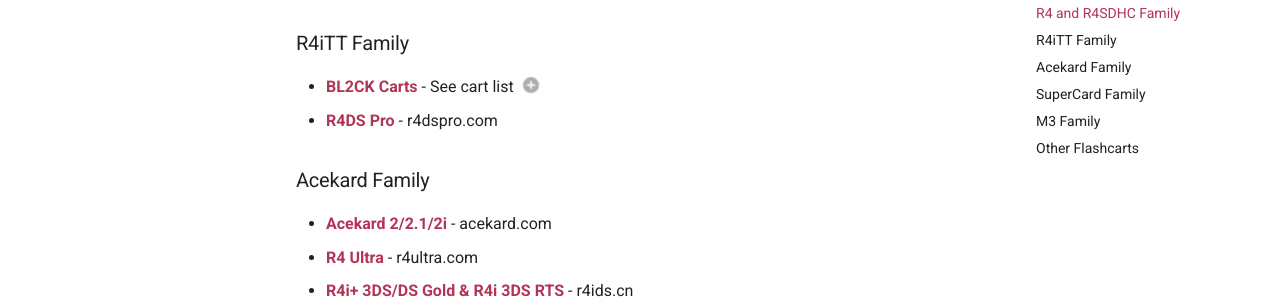
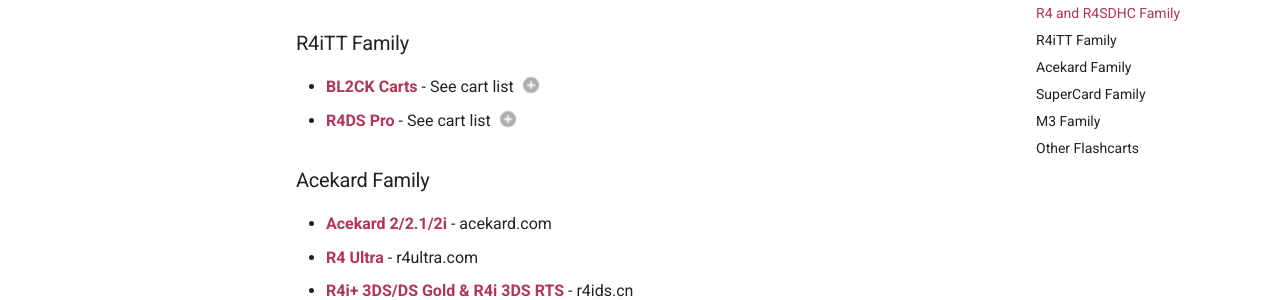
Before and after one commit to Sanrax/flashcart-guides, an MkDocs documentation site: the page built from docs/index.md, in a window 1280 px wide and 900 px high, scrolled down 997 px. Shown: the part 149-449 px from the top of the window. Built offline with MkDocs 1.6.1 and Material for MkDocs 9.7.7, drawn with Linux system fonts in a browser that asks for light colours; comment, search, counter and statistics services are not loaded; some of the changed lines change nothing that is shown.

Commit message:
Update compatibility lists

```diff
--- a/docs/index.md
+++ b/docs/index.md
@@ -38,43 +38,46 @@
 </div>
 
 1.  **Compatibility List**
-    - Ace3DS+ (ace3ds.com)
-    - Ace3DS X (ace3ds.com)
+    - Ace3DS+
+    - Ace3DS X
     - \### in 1 combo cart
-    - ge.ndsi.in GEi HOT
     - r4azure.com carts
+    - r4inp.com carts
     - r4isdhc.com.cn carts
-    - r4isdhc.hk 2020+ carts with a star-shaped year number - [(Image)](https://preview.redd.it/8fzy9qyb8w5c1.jpg?auto=webp&s=b2cb57b5df8b125c97e623acf6297799d99c0a97)
+    - r4iwood.cn carts
+    - r4isdhc.hk 2020+ carts
     - r4li.com carts
     - r4infinity.com 2
     - r4ixds.com 2014 white version
     - woodr4isdhc.com carts
+    - ge.ndsi.in GEi HOT
 
 ### R4iTT Family
 
 <div class="annotate" markdown>
 
 - [**BL2CK Carts**](cart-guides/bl2ck.md) - See cart list (1)
-- [**R4DS Pro**](cart-guides/r4dspro.md "<img src="images/r4dspro.jpg" alt="R4DS Pro" width="100">") - r4dspro.com
+- [**R4DS Pro**](cart-guides/r4dspro.md "<img src="images/r4dspro.jpg" alt="R4DS Pro" width="100">") - See cart list (2)
 
 </div>
 
 1.  **Compatibility List**
     - *Default Version:*
         - Acekard 2/2.1/2i clone carts that can't boot AKAIO 1.9.0
-        - R4i Gold 3DS Plus with faulty DS mode
+        - R4i Gold 3DS Plus (r4ids.cn) with faulty DS mode
+        - R4i Infinity A.C. Kard
         - r4i3d.com NEW, 2012+
         - r4igold.cc 3DS, New
-        - r4infinity.com Dual-Core
+        - r4infinity.com Dual-Core, V1.6
         - r4isdhc.com Dual-Core (no year number)
         - r4isdhc.com NEW/2013 carts
         - r4isdhc.hk carts with no year number, or before 2020
-        - r4isdhc.in 2014
+        - r4isdhc.in carts
         - R4iTT 3DS NEW, RTS
         - r4ixds.com 2014-2016 non-white
         - r4i-3dsnew.com carts
         - r4i-drive.com carts
-        - r4i-gold.com 3DS Gold Pro
+        - r4i-gold.com 3DS Gold Pro, 2013 carts
         - r4i-gold.me 2013-2015
         - r4sdhc.com R4i SDHC Renovation V3DSU
         - r4ultra.com carts that can't boot R4 Ultra AKAIO 1.8.6a
@@ -85,6 +88,12 @@
     - *Amaze3DS Version:*
         - r4igold.cc Wood carts
         - Amaze3DS carts
+
+2.  **Compatibility List**
+    - AliExpress R4DS Pro carts
+    - r4iplat.com carts
+    - r4i-d.com carts
+    - r4i-3dsnew.com carts
 
 ### Acekard Family
 
```
